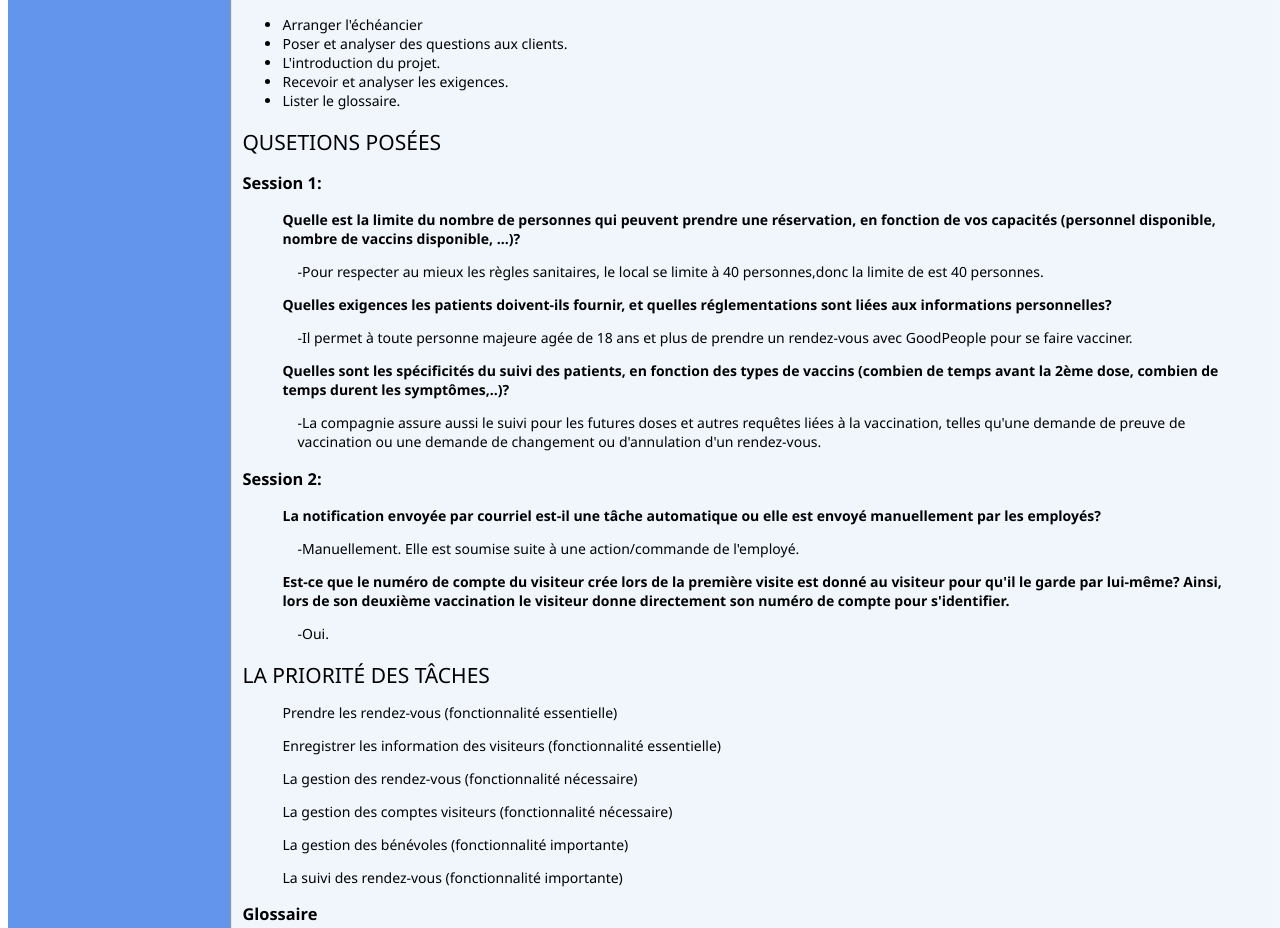
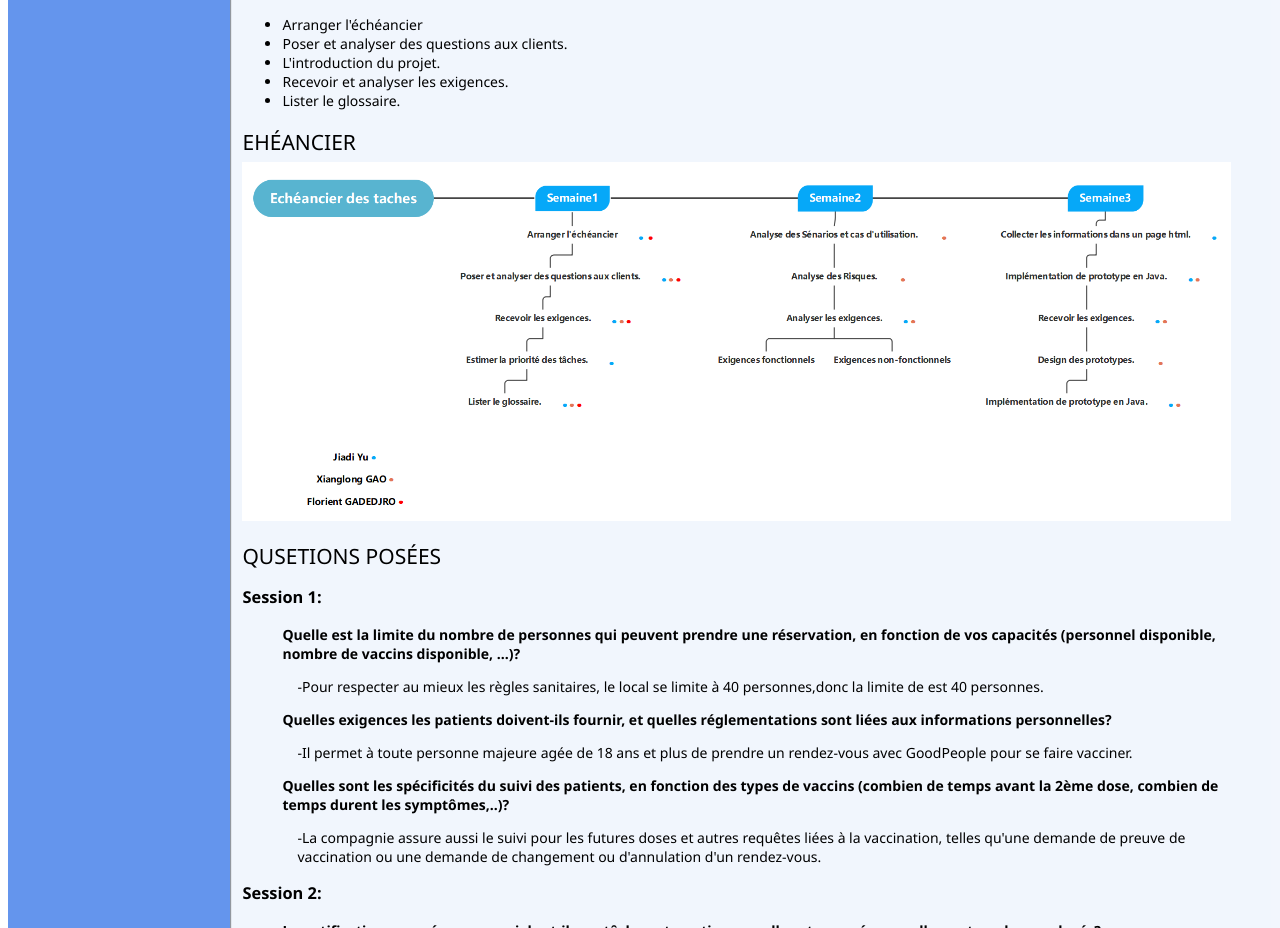
Before and after one commit to yujd10/VaxTodo, a plain HTML site: page rapport.html in a window 1280 px wide. Shown: the part 1301-2229 px from the top of the page. Drawn offline with Linux system fonts and the light colour scheme.

Commit message:
echeancier

```diff
--- a/rapport.html
+++ b/rapport.html
@@ -278,6 +278,8 @@
                 <li>Recevoir et analyser les exigences.</li>
                 <li>Lister le glossaire.</li>
             </ul>
+            <h2 id="taches" class="section-title">Ehéancier</h2>
+            <img class="echeancier" src="./Echeancier.jpg" alt="Echeancier" style="width: 100%;" >
                 <h2 id="questions" class="section-title">Qusetions posées</h2>
                 <h3>Session 1:</h3>
                 <ul class="question">Quelle est la limite du nombre de personnes qui peuvent prendre une réservation, en fonction de vos capacités (personnel disponible, nombre de vaccins disponible, ...)?
```
Also changed, not shown: Echeancier.jpg (added).
